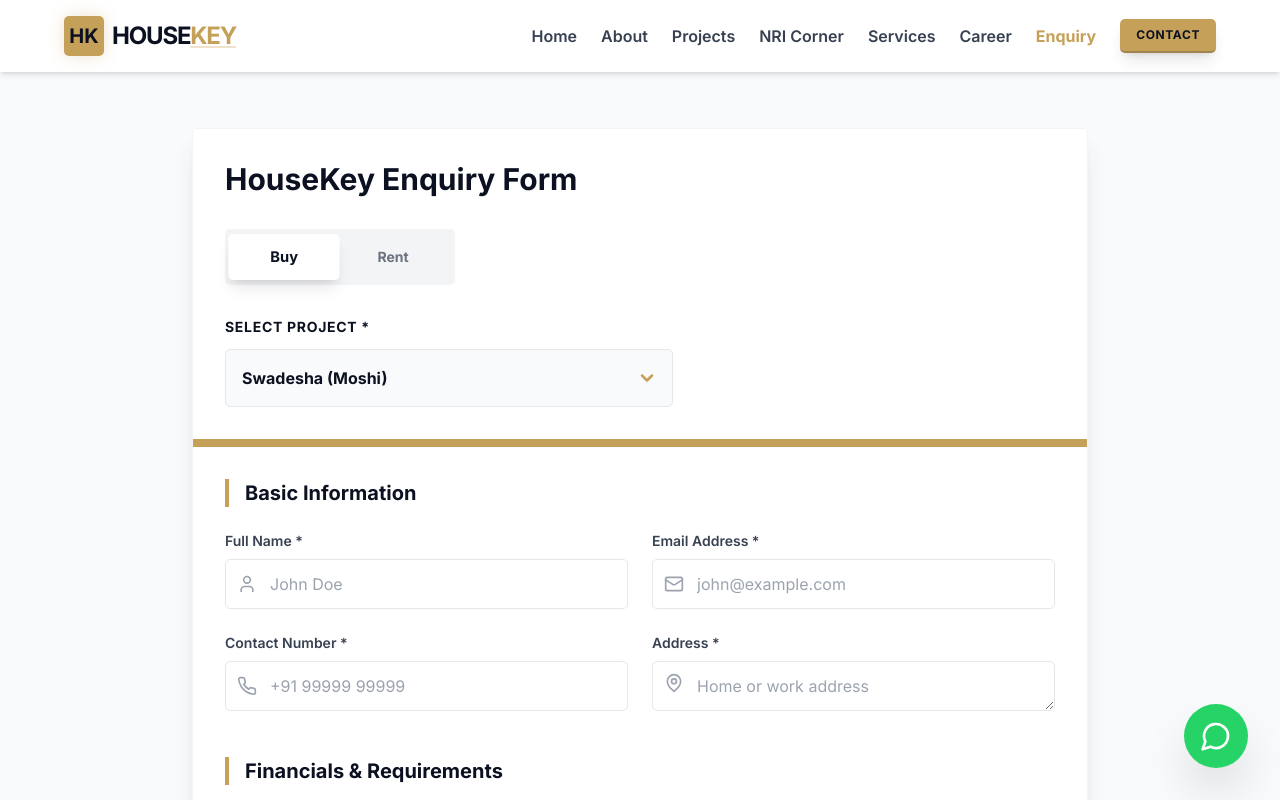
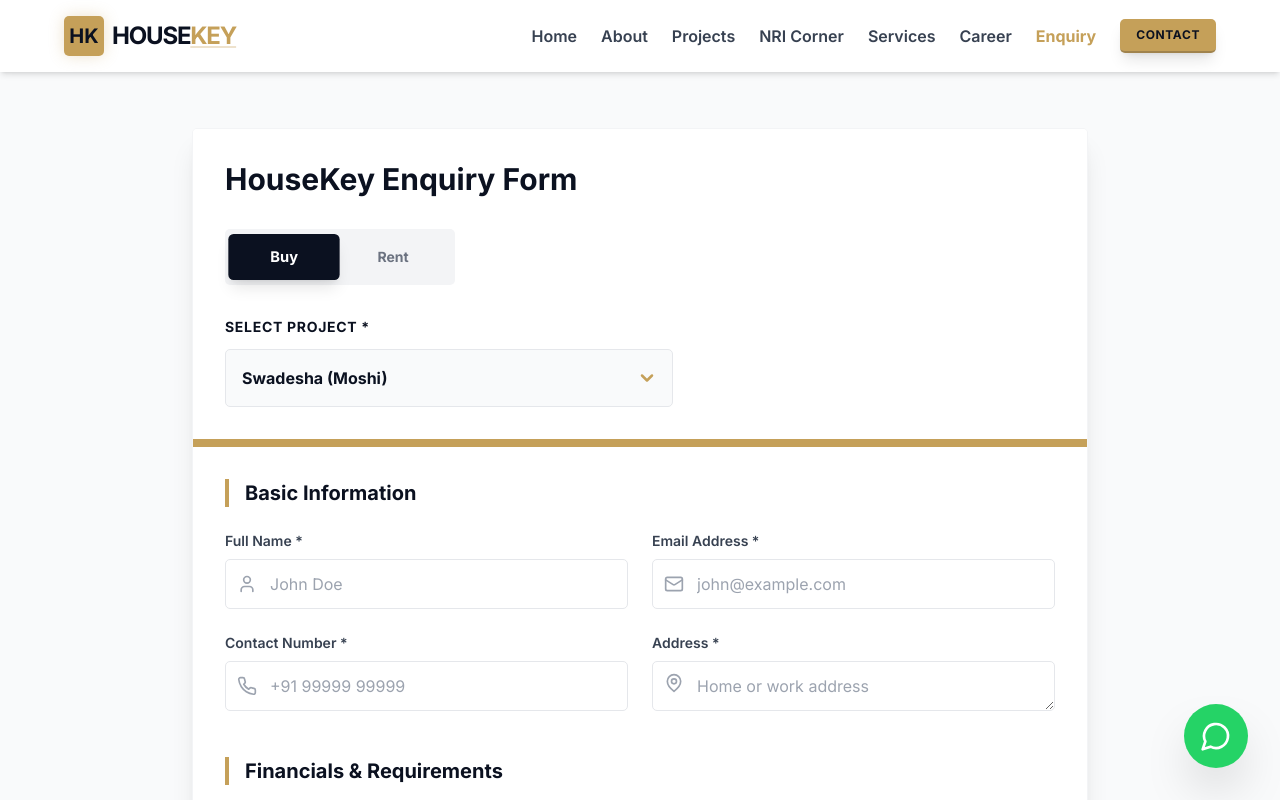
Before and after one commit to teamglobal1998-creator/housekey, a Next.js app: page /enquiry in a window 1280 px wide. Shown: the top 800 px of the page. Built offline with nearby package versions, Linux system fonts and the light colour scheme.

Commit message:
style: highlight active tab with primary color in enquiry form

```diff
--- a/app/enquiry/page.tsx
+++ b/app/enquiry/page.tsx
@@ -65,14 +65,14 @@
                 <button
                   type="button"
                   onClick={() => setActiveTab("buy")}
-                  className={`px-10 py-3 rounded-xl text-sm font-bold transition-all duration-300 ${activeTab === "buy" ? "bg-white text-primary shadow-lg scale-105" : "text-gray-500 hover:text-primary"}`}
+                  className={`px-10 py-3 rounded-xl text-sm font-bold transition-all duration-300 ${activeTab === "buy" ? "bg-primary text-white shadow-lg scale-105" : "text-gray-500 hover:text-primary"}`}
                 >
                   Buy
                 </button>
                 <button
                   type="button"
                   onClick={() => setActiveTab("rent")}
-                  className={`px-10 py-3 rounded-xl text-sm font-bold transition-all duration-300 ${activeTab === "rent" ? "bg-white text-primary shadow-lg scale-105" : "text-gray-500 hover:text-primary"}`}
+                  className={`px-10 py-3 rounded-xl text-sm font-bold transition-all duration-300 ${activeTab === "rent" ? "bg-primary text-white shadow-lg scale-105" : "text-gray-500 hover:text-primary"}`}
                 >
                   Rent
                 </button>
```
